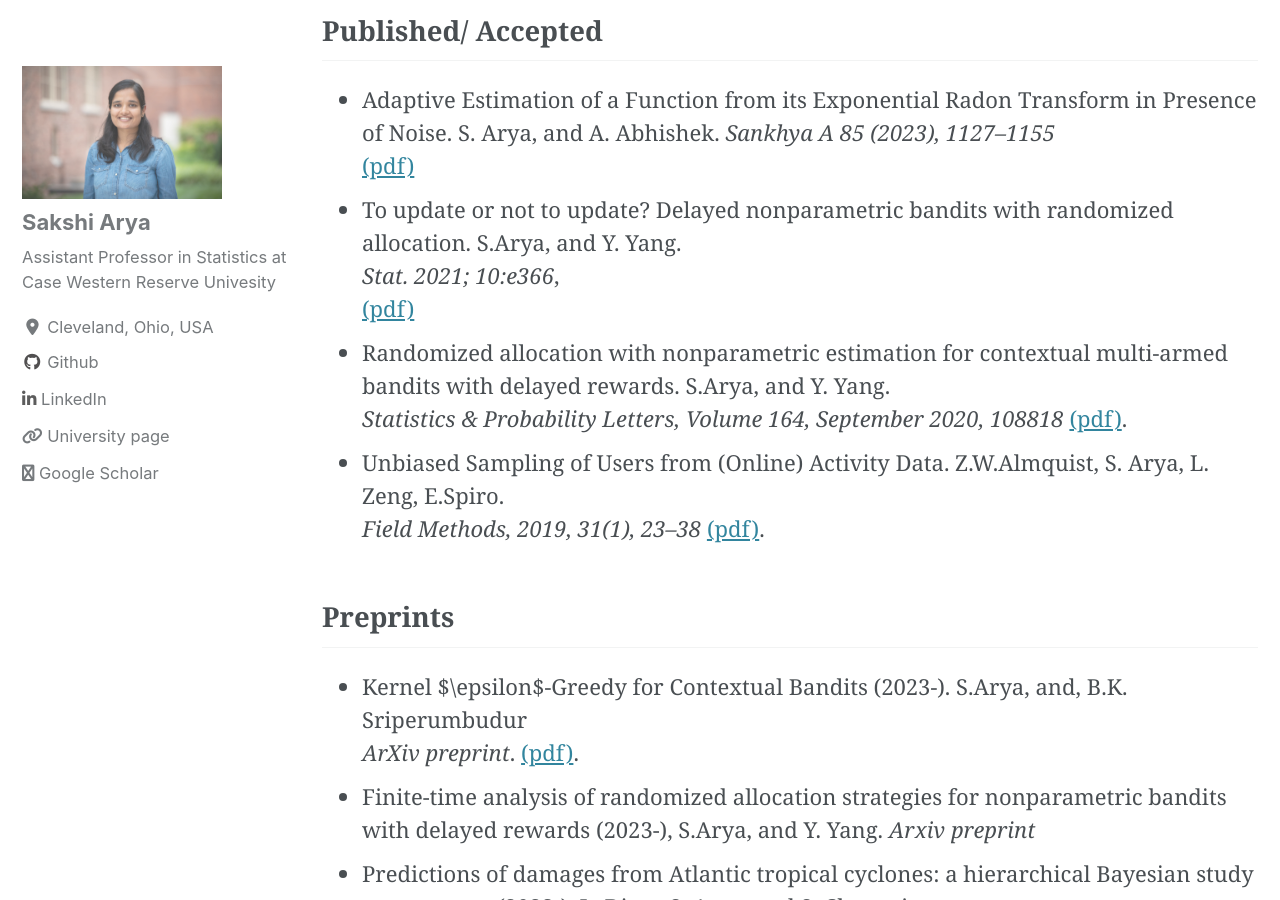
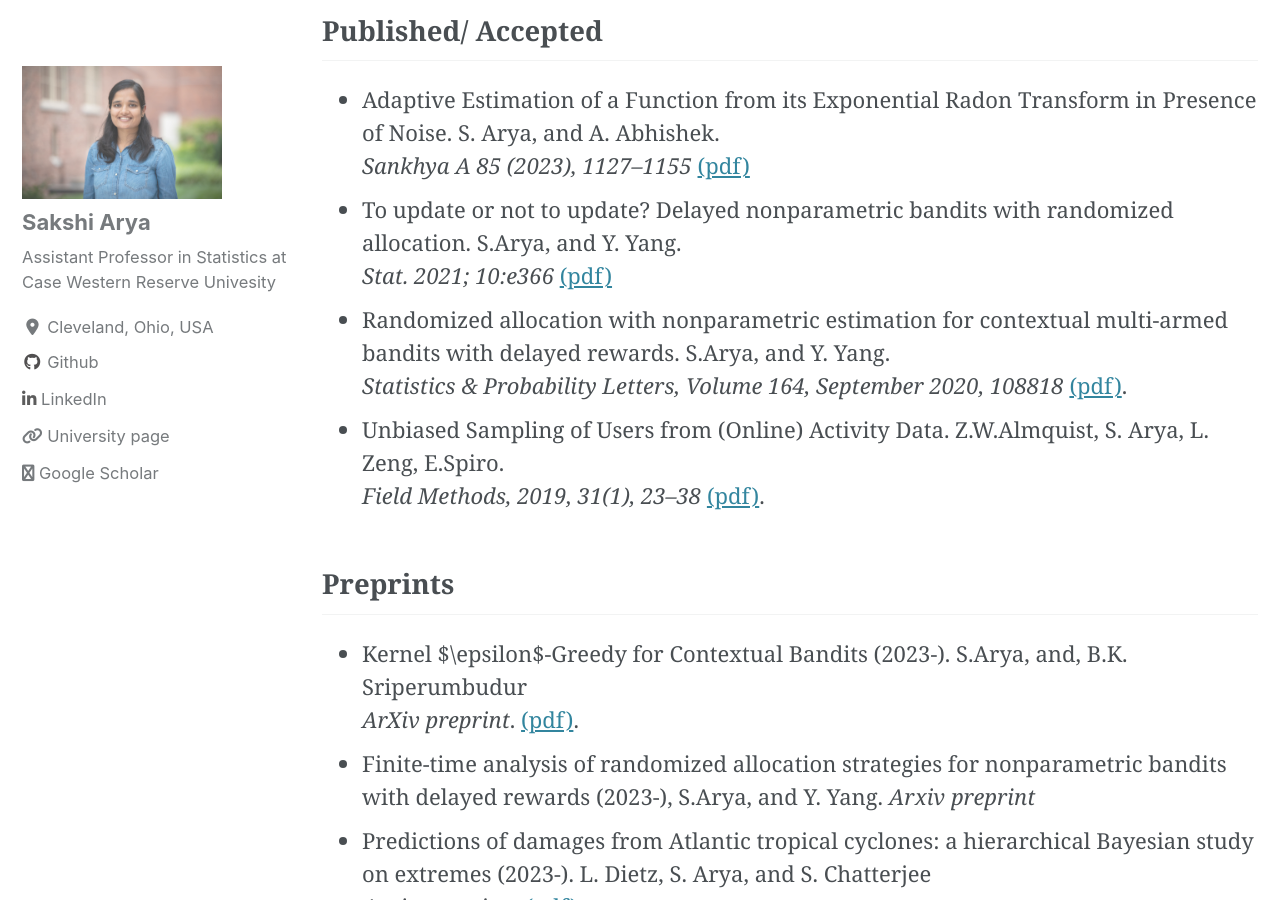
Before and after one commit to sakshiarya/sakshiarya.github.io, a Jekyll site: the page built from _pages/publications.md, in a window 1280 px wide and 900 px high, scrolled down 436 px. Built offline with Jekyll 4.4.1, drawn with Linux system fonts in a browser that asks for light colours; cached includes are drawn as plain includes; nearby versions of some CDN libraries.

```diff
--- a/_pages/publications.md
+++ b/_pages/publications.md
@@ -15,8 +15,8 @@ author_profile: true
 Published/ Accepted
 ---------------
 
-+  Adaptive Estimation of a Function from its Exponential Radon Transform in Presence of Noise. S. Arya, and A. Abhishek. _Sankhya A 85 (2023), 1127–1155_ <br/> <a href="/assets/pdf/SankhyaA_AA_SA.pdf" target="_blank">(pdf)</a> <br/>
-+ To update or not to update? Delayed nonparametric bandits with randomized allocation. S.Arya, and Y. Yang.  <br /> _Stat. 2021; 10:e366_, <br />
++  Adaptive Estimation of a Function from its Exponential Radon Transform in Presence of Noise. S. Arya, and A. Abhishek.<br/> _Sankhya A 85 (2023), 1127–1155_ <a href="/assets/pdf/SankhyaA_AA_SA.pdf" target="_blank">(pdf)</a> <br/>
++ To update or not to update? Delayed nonparametric bandits with randomized allocation. S.Arya, and Y. Yang.  <br /> _Stat. 2021; 10:e366_
  <a href="/assets/pdf/STAT_DelayedBandits_SakshiArya.pdf" target="_blank">(pdf)</a><br />
 + Randomized allocation with nonparametric estimation for contextual multi-armed bandits with delayed rewards. S.Arya, and Y. Yang. <br/> _Statistics & Probability Letters, Volume 164, September 2020, 108818_  <a href="/assets/pdf/SPLpaperpublished-main.pdf" target="_blank">(pdf)</a>. <br/>
 + Unbiased Sampling of Users from (Online) Activity Data. Z.W.Almquist, S. Arya, L. Zeng, E.Spiro.<br/> _Field Methods, 2019, 31(1), 23–38_  <a href="/assets/pdf/FieldMethods.pdf" target="_blank">(pdf)</a>. <br/>
```
Also changed, not shown: 1 other file.
